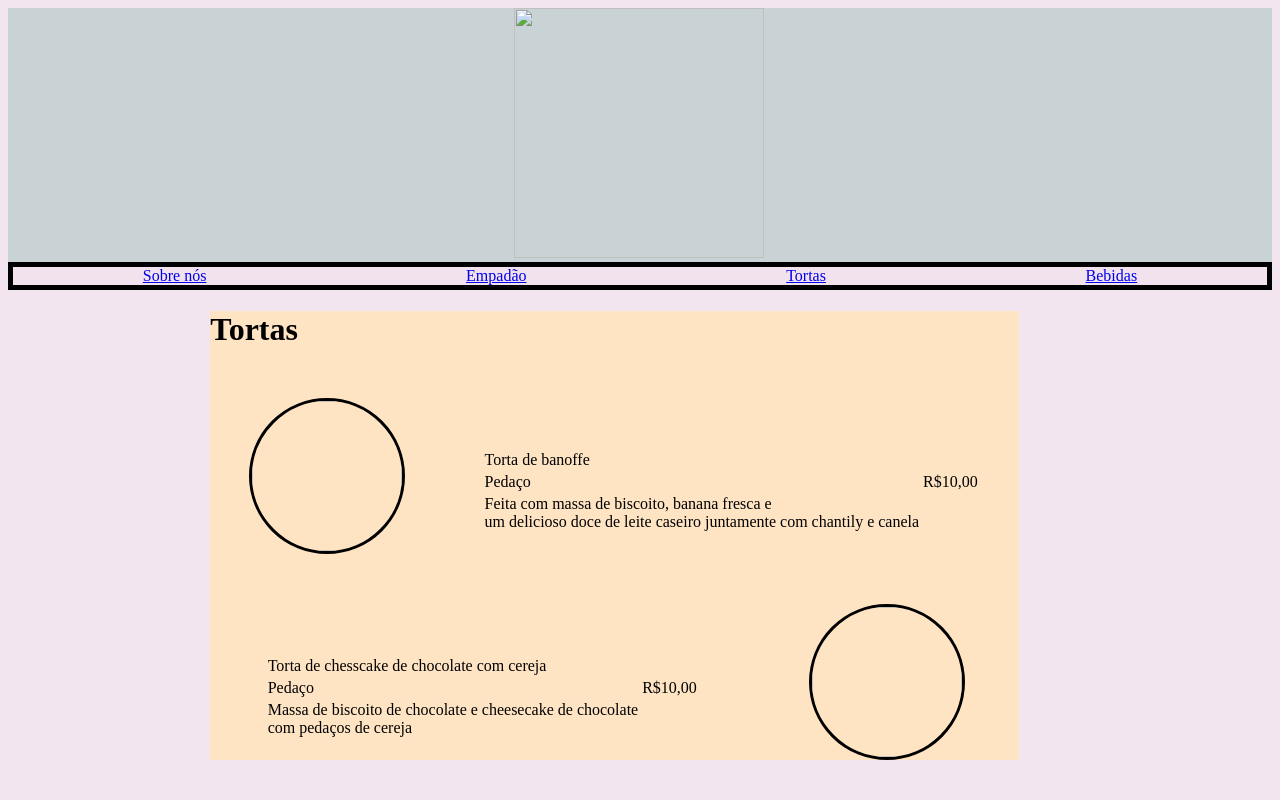
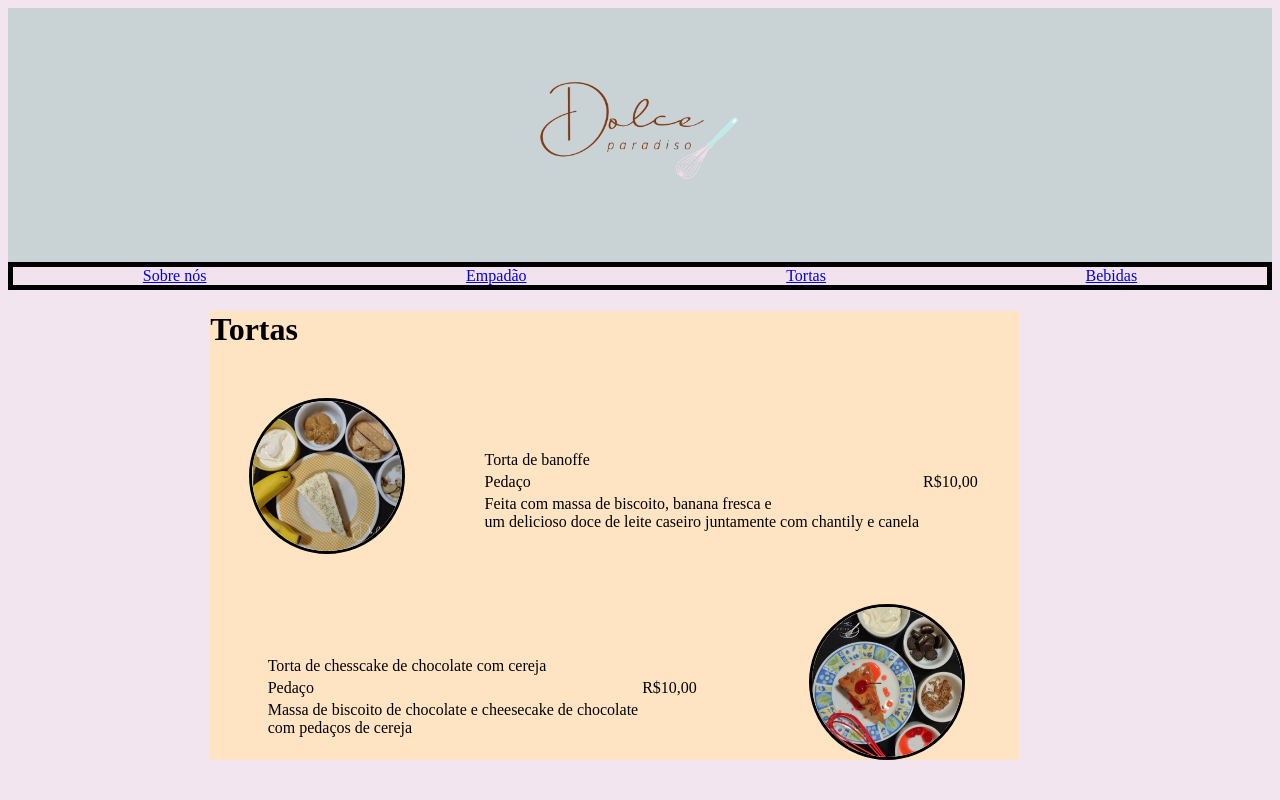
Before and after one commit to helojobbinss/dolceparadiso, a plain HTML site: page tortas.html in a window 1280 px wide. Shown: the top 800 px of the page. Drawn offline with Linux system fonts and the light colour scheme.

Commit message:
Update tortas.html

```diff
--- a/tortas.html
+++ b/tortas.html
@@ -8,7 +8,7 @@
 </head>
 <body>
     <header>
-        <img alt="" src="./imagens/dolce paradiso.png" id="logo">
+        <img alt="" src="./dolce paradiso.png" id="logo">
     </header>
 <nav class="container">
     <a class="item1" href="index.html">Sobre nós</a>
@@ -19,7 +19,7 @@
 <div class="tortas">
     <h1>Tortas</h1>
     <div class="empadao_de_requeijao">
-    <img src="./imagens/banoffe.jpeg" alt="" id="banoffe">
+    <img src="./banoffe.jpeg" alt="" id="banoffe">
     <table>
         <td>Torta de banoffe</td>
         </tr>
@@ -44,7 +44,7 @@
             <td>Massa de biscoito de chocolate e cheesecake de chocolate<br> com pedaços de cereja </td>
         </tr>
     </table>
-    <img src="./imagens/cheesecake de chocolate com cereja.jpeg"alt="" id="cereja">
+    <img src="./cheesecake de chocolate com cereja.jpeg"alt="" id="cereja">
 </div>
 </div>
 <footer class="container2">
```
